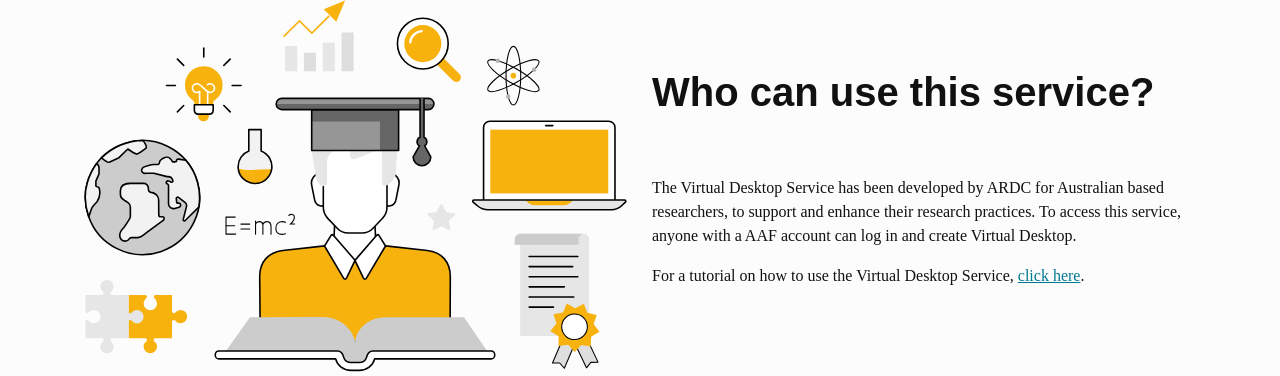
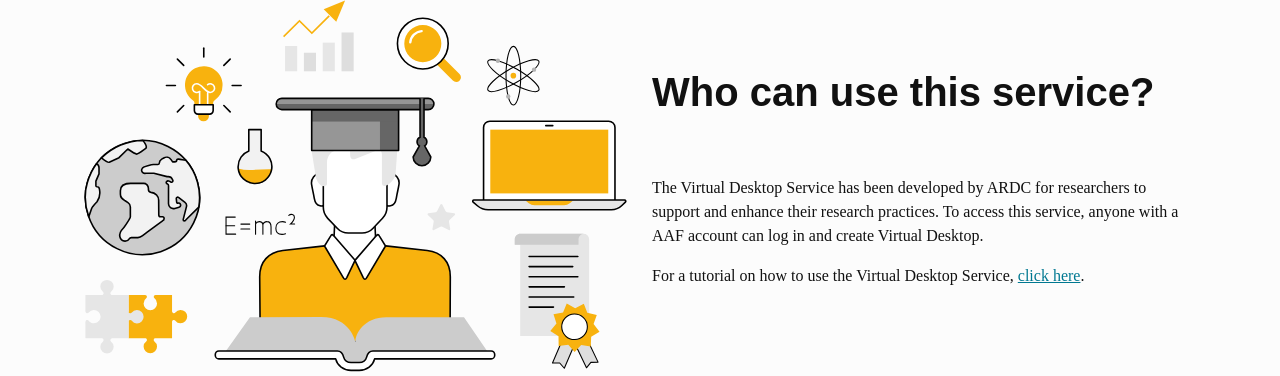
Before and after one commit to NeCTAR-RC/bumblebee, a Django app: page /about/ in a window 1280 px wide. Shown: the part 834-1210 px from the top of the page. Run offline with Django 3.2, Linux system fonts and the light colour scheme; style sheets or scripts are compiled from the project's sources; parts of the project's set-up code (start-up, migrations or seed data) failed here and were passed over; some libraries are stand-ins or nearby versions; some web fonts are replaced.

Commit message:
Removed 'Australian based' from the about page text
Change-Id: I1f2f57827c9eb591d163d980a7dbdb4a33457424

```diff
--- a/researcher_workspace/templates/researcher_workspace/about.html
+++ b/researcher_workspace/templates/researcher_workspace/about.html
@@ -20,7 +20,7 @@
     <div class="row mb-5">
         <div class="col-12 col-md-6 my-auto order-md-2">
             <h2 class="h1 mb-xl-5">Who can use this service?</h2>
-            <p>The Virtual Desktop Service has been developed by ARDC for Australian based researchers, to support and enhance their research practices. To access this service, anyone with a AAF account can log in and create Virtual Desktop.</p>
+            <p>The Virtual Desktop Service has been developed by ARDC for researchers to support and enhance their research practices. To access this service, anyone with a AAF account can log in and create Virtual Desktop.</p>
             <p>For a tutorial on how to use the Virtual Desktop Service, <a href="https://tutorials.rc.nectar.org.au/virtual-desktop-service/01-overview">click here</a>.</p>
         </div>
         <div class="col-12 col-md-6 order-md-1">
```
